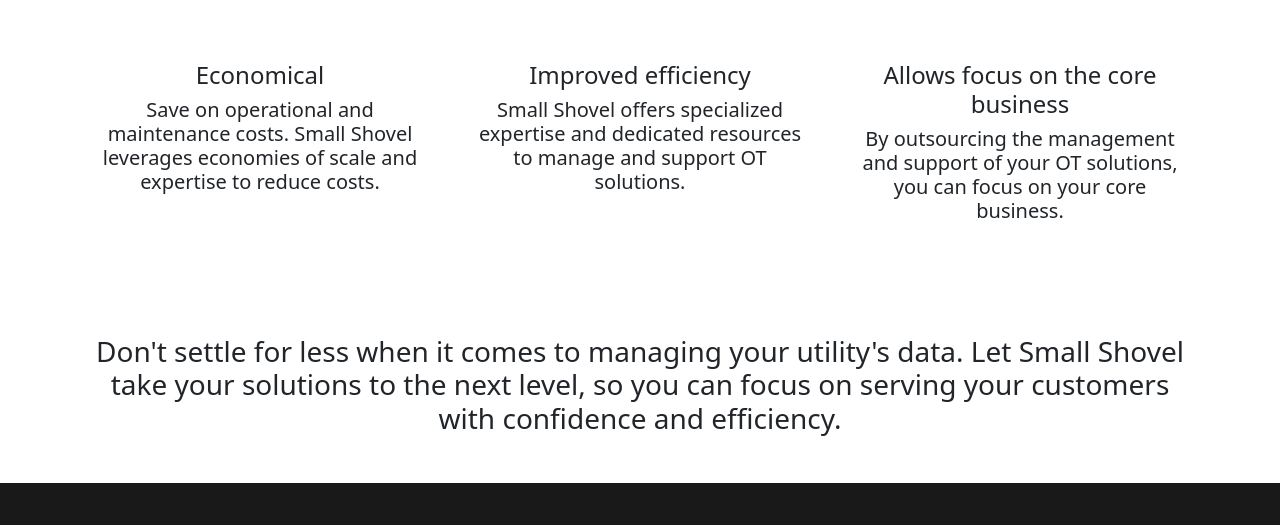
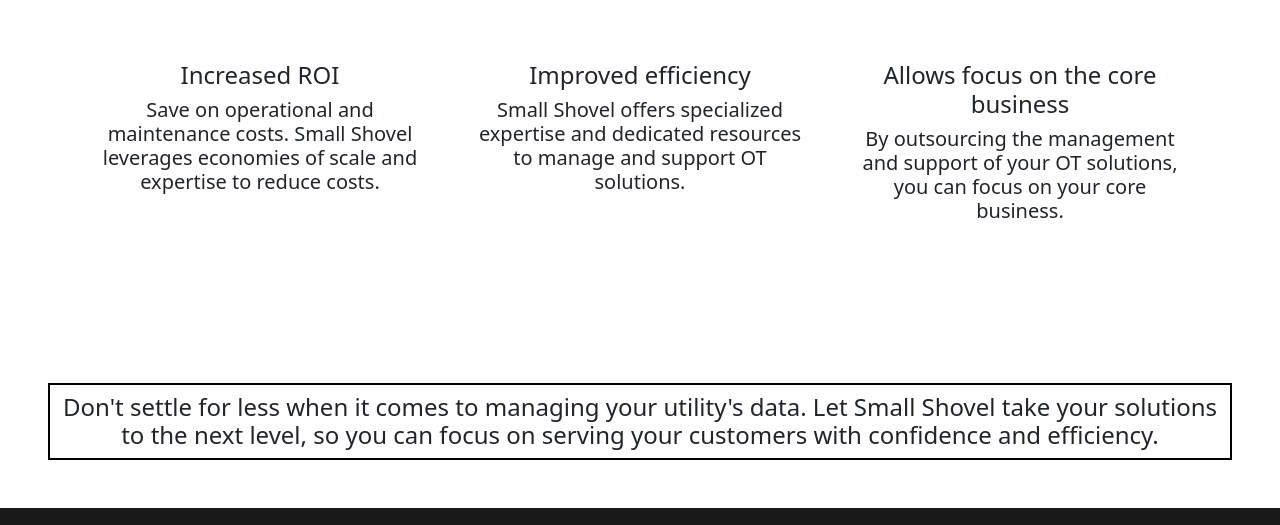
Before and after one commit to Mathi2702/web_design2, a plain HTML site: page index.html in a window 1280 px wide. Shown: the part 1443-1968 px from the top of the page. Drawn offline with nearby package versions, Linux system fonts and the light colour scheme.

Commit message:
completed the box

```diff
--- a/index.html
+++ b/index.html
@@ -102,7 +102,6 @@
                   Identifying customer issues, such as voltage dips, outages, and water leaks
               </li>
             </ul>
-
           </p>
         </div>
       </div>
@@ -114,7 +113,7 @@
           <div class="card mt-5 ">
             <img src="./static/images/cicon.png" class="card-img-top" alt="Image 1">
             <div class="card-body mt-5 text-center">
-              <h4 class="card-text-head">Economical</h4>
+              <h4 class="card-text-head">Increased ROI</h4>
               <h5 class="card-text" >
                  Save on operational and maintenance costs. Small Shovel leverages economies of scale and expertise to reduce costs.
               </h5>
@@ -145,10 +144,10 @@
         </div>
       </div>
     </div>
-    <div row>
-      <div class="container mt-5 pt-5"style="text-align:center;">
-        <h3>Don't settle for less when it comes to managing your utility's data. Let Small Shovel take your solutions to the next level,
-          so you can focus on serving your customers with confidence and efficiency.</h3>
+    <div class= "row mt-5 pt-5 mx-5">
+      <div class="container mt-5 pt-2 mx-auto"style="text-align:center; border: 2px solid black">
+        <h4>Don't settle for less when it comes to managing your utility's data. Let Small Shovel take your solutions to the next level,
+          so you can focus on serving your customers with confidence and efficiency.</h4>
       </div>
     </div>
     <!--Small Shovel
@@ -189,7 +188,7 @@
             </h5>
             <h5 class="grey-text text-lighten-4">
               <span i class="fa fa-envelope" style="font-size:24px"></i>
-              <a href="mailto:info@smallshovel.com" style="color:white;">info@smallshovel.com
+              <a href="mailto:info@smallshovel.com" style="color:rgb(135, 188, 29);">info@smallshovel.com
               </a>
             </h5>
             <h5 class="grey-text text-lighten-4">
```
Also changed, not shown: aboutus.html (+1 -1 lines), contactus.html (+1 -1 lines), whitepapers.html (+7 -1 lines).
